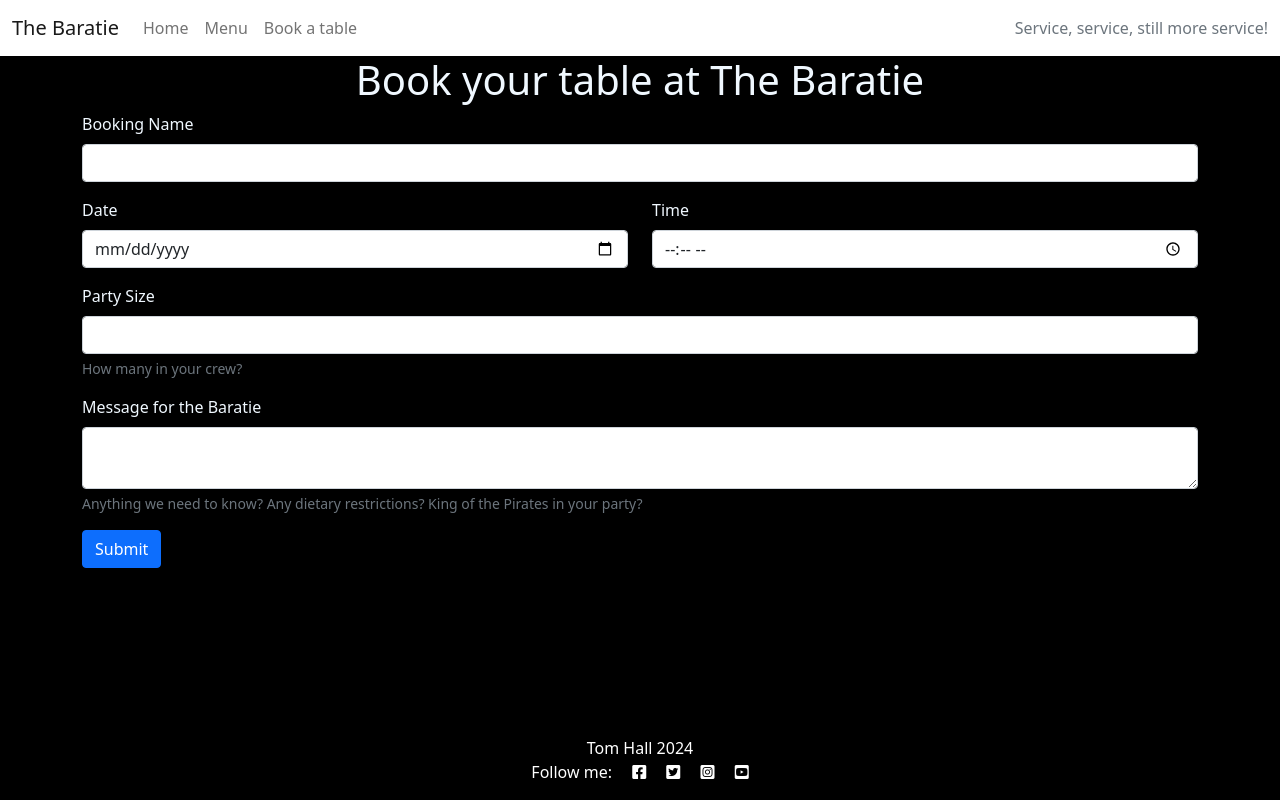
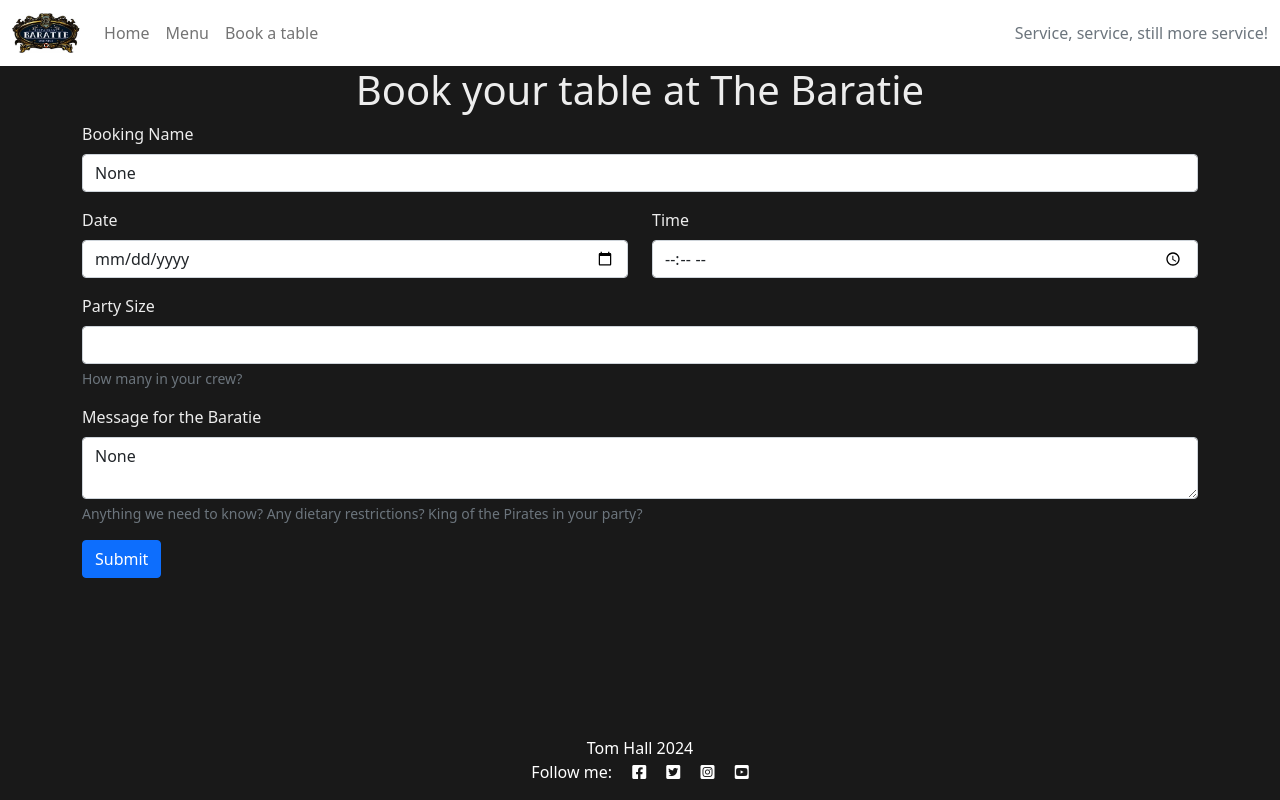
Before and after one commit to tomhall82/baratie-booking, a Django app: page /book/book/ in a window 1280 px wide. Run offline with Django 4.2, Linux system fonts and the light colour scheme.

Commit message:
bug fix, reset database to fix error. added booking_success.html

```diff
--- /dev/null
+++ b/book/templates/booking_success.html
@@ -0,0 +1,6 @@
+{% extends "base.html" %}
+
+{% block content %}
+<h1 class="text-center">Booking Successful!</h1>
+<p>Thank you for booking at The Baratie! We look forward to seeing you.</p>
+{% endblock %}
--- a/book/urls.py
+++ b/book/urls.py
@@ -1,7 +1,8 @@
 from django.urls import path
-from book.views import *
-
+from .views import BookingCreateView
+from django.views.generic import TemplateView
 
 urlpatterns = [
-    path('book/', BookingView.as_view(), name='book'),
+    path('book/', BookingCreateView.as_view(), name='book'),
+    path('booking-success/', TemplateView.as_view(template_name="booking_success.html"), name='booking_success'),
 ]
--- a/book/views.py
+++ b/book/views.py
@@ -1,26 +1,22 @@
-from django.shortcuts import render, redirect
-from django.views.generic import TemplateView
+from django.urls import reverse_lazy
 from django.contrib import messages
+from django.views.generic import CreateView
 from .models import Booking
 from .forms import BookingForm
 
-# Create your views here.
+# Class-based view for handling the booking form
+class BookingCreateView(CreateView):
+    model = Booking
+    form_class = BookingForm
+    template_name = 'book.html'  # The template for rendering the form
+    success_url = reverse_lazy('booking_success')  # Redirect to a success page after form submission
 
-class BookingView(TemplateView):
-    template_name = 'book.html'
+    def form_valid(self, form):
+        # If the form is valid, show a success message and save the form
+        messages.success(self.request, 'Thanks for your booking!')
+        return super().form_valid(form)
 
-def booking_form(request):
-    if request.method == 'POST':
-        form = BookingForm(request.POST)
-
-        if form.is_valid():
-            form.save()
-            messages.success(request, 'Thanks for your booking!')
-            return redirect('booking_success')
-        else:
-            messages.error(request, 'Please correct the errors below.')
-
-    else:
-        form = BookingForm()
-
-    return render(request, 'book.html', {'form': form})
+    def form_invalid(self, form):
+        # If the form is invalid, show an error message
+        messages.error(self.request, 'Please correct the errors below.')
+        return super().form_invalid(form)
--- a/static/css/style.css
+++ b/static/css/style.css
@@ -1,11 +1,11 @@
 body {
-    background-color: black;
-    color: aliceblue;
+    background-color: #191919;
+    color: #EDEDED;
 }
 
 .courses {
-    background-color: #ebba34;
-    color: #292723;
+    background-color: #D39E0B;
+    color: #191919;
     border-radius: 10px;
     text-align: center;
 }
@@ -17,3 +17,13 @@
     border-radius: 100px;
     /* float: right; */
 }
+
+#baratie-logo {
+    max-width: 20vw;
+    max-height: 5vh;
+}
+
+.owners {
+    max-width: 300px;
+    max-height: 500px;
+}
--- a/templates/base.html
+++ b/templates/base.html
@@ -31,7 +31,8 @@
     <!-- Navigation -->
     <nav class="navbar navbar-expand-lg navbar-light bg-white">
         <div class="container-fluid">
-            <a class="navbar-brand" href="{% url 'home' %}">The Baratie</a>
+            <a class="navbar-brand" href="{% url 'home' %}"><img src="/static/images/baratie-logo.png" alt=""
+                    id="baratie-logo"></a>
             <button class="navbar-toggler" type="button" data-bs-toggle="collapse" data-bs-target="#navbarText"
                 aria-controls="navbarText" aria-expanded="false" aria-label="Toggle navigation">
                 <span class="navbar-toggler-icon"></span>
```
Also changed, not shown: about/templates/index.html (+27 -8 lines), menu/templates/menu.html (+10 -2 lines), static/images/french-fries.png (added), static/images/sanji.jpg (added), static/images/zeff.webp (added).
